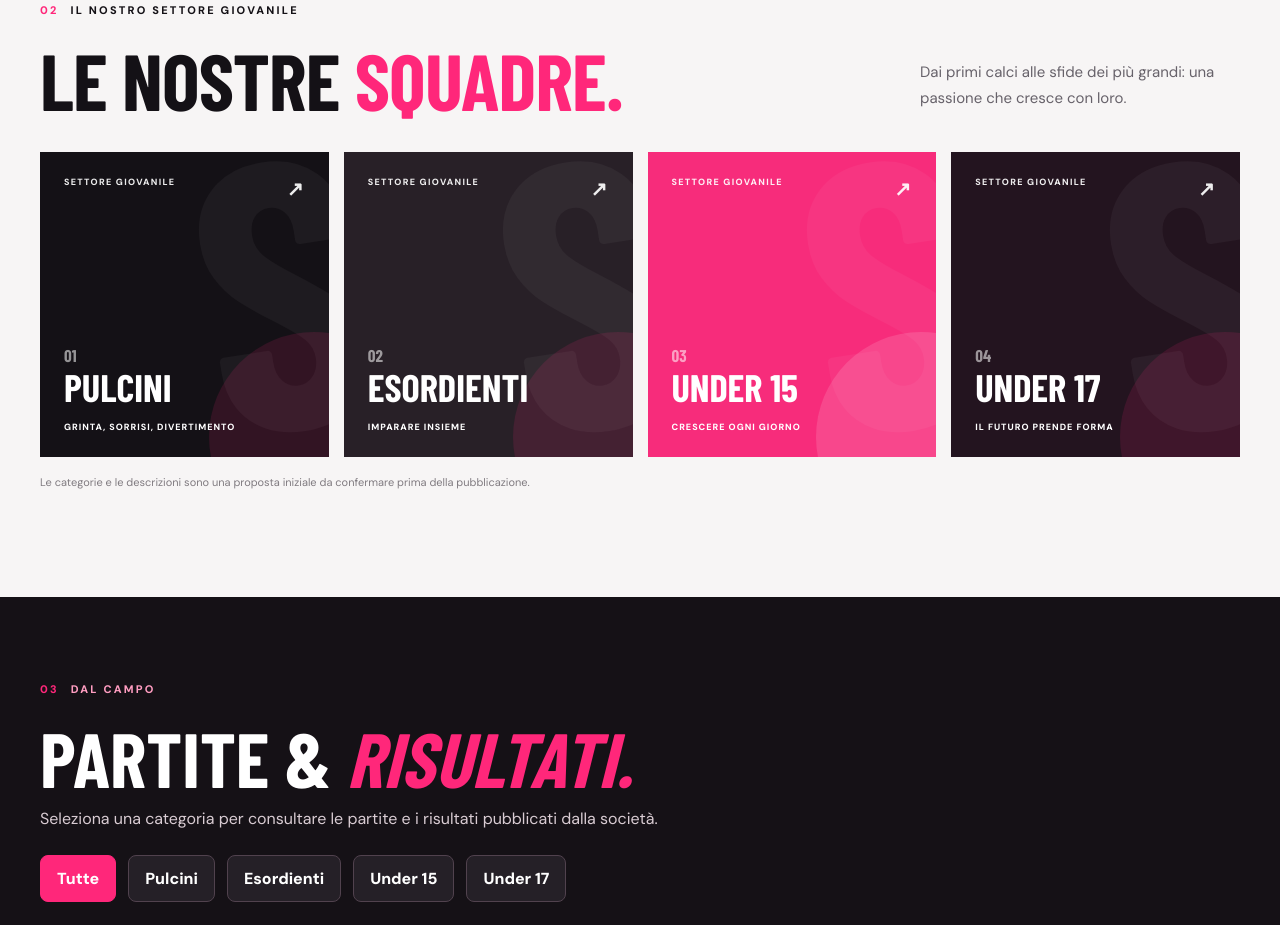
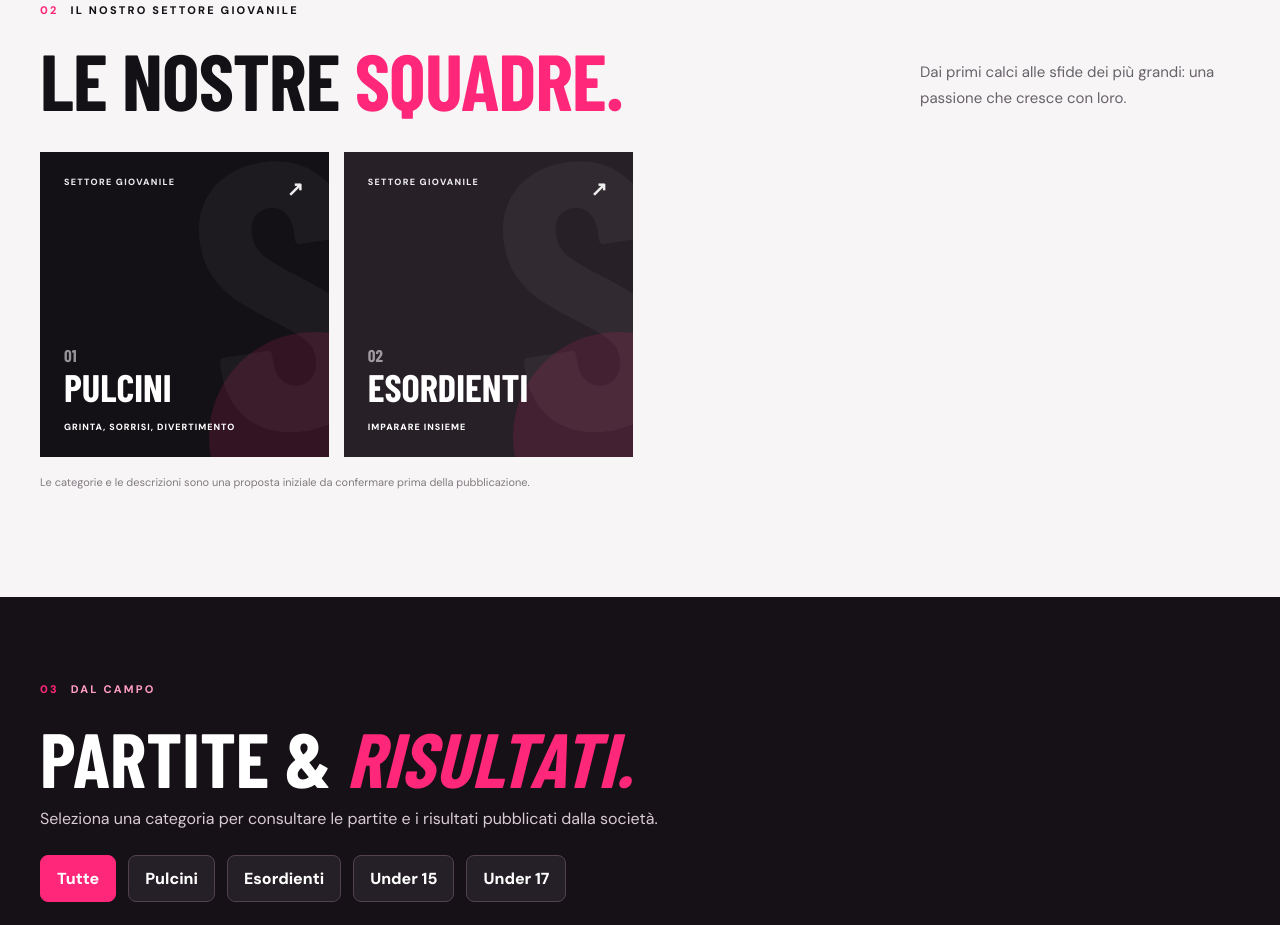
Before and after one commit to asdsalaparuta/salaparuta-calcio, a plain HTML site: page index.html in a window 1280 px wide. Shown: the part 1342-2267 px from the top of the page. Drawn offline with nearby package versions, Linux system fonts and the light colour scheme; a web font is replaced by a local one.

Commit message:
Update index.html

```diff
--- a/index.html
+++ b/index.html
@@ -48,8 +48,6 @@
 <div class="team-grid">
 <article aria-label="Apri scheda PULCINI" class="team-card team-card-one" role="button" tabindex="0"><div class="team-card-top"><span>SETTORE GIOVANILE</span><span>↗</span></div><div class="team-card-main"><span class="team-number">01</span><h3>PULCINI</h3><span class="team-bottom">GRINTA, SORRISI, DIVERTIMENTO</span></div></article>
 <article aria-label="Apri scheda ESORDIENTI" class="team-card team-card-two" role="button" tabindex="0"><div class="team-card-top"><span>SETTORE GIOVANILE</span><span>↗</span></div><div class="team-card-main"><span class="team-number">02</span><h3>ESORDIENTI</h3><span class="team-bottom">IMPARARE INSIEME</span></div></article>
-<article aria-label="Apri scheda UNDER 15" class="team-card team-card-three" role="button" tabindex="0"><div class="team-card-top"><span>SETTORE GIOVANILE</span><span>↗</span></div><div class="team-card-main"><span class="team-number">03</span><h3>UNDER 15</h3><span class="team-bottom">CRESCERE OGNI GIORNO</span></div></article>
-<article aria-label="Apri scheda UNDER 17" class="team-card team-card-four" role="button" tabindex="0"><div class="team-card-top"><span>SETTORE GIOVANILE</span><span>↗</span></div><div class="team-card-main"><span class="team-number">04</span><h3>UNDER 17</h3><span class="team-bottom">IL FUTURO PRENDE FORMA</span></div></article>
 </div><p class="data-note">Le categorie e le descrizioni sono una proposta iniziale da confermare prima della pubblicazione.</p></div>
 </section>
 <section class="match-center" id="partite"><div class="container"><div class="section-tag"><span>03</span> DAL CAMPO</div><h2 style="font:900 clamp(42px,6vw,80px)/.95 'Barlow Condensed',Arial,sans-serif">PARTITE &amp; <em style="color:#ff277a">RISULTATI.</em></h2><p style="margin-top:14px;color:#d9ccd3">Seleziona una categoria per consultare le partite e i risultati pubblicati dalla società.</p><div class="match-controls" id="match-controls"><button class="mini-btn is-active" data-team="Tutte" type="button">Tutte</button><button class="mini-btn" data-team="Pulcini" type="button">Pulcini</button><button class="mini-btn" data-team="Esordienti" type="button">Esordienti</button><button class="mini-btn" data-team="Under 15" type="button">Under 15</button><button class="mini-btn" data-team="Under 17" type="button">Under 17</button></div><div aria-live="polite" class="match-grid" id="match-list"></div></div></section><section class="section news" id="notizie"><div class="container"><div class="section-heading"><div><div class="section-tag"><span>03</span> VITA ROSANERO</div><h2>ULTIME <em>NOTIZIE.</em></h2></div><div aria-label="Filtra notizie" class="news-tabs" role="group"><button aria-pressed="true" class="selected" data-filter="tutte">TUTTE</button><button aria-pressed="false" data-filter="societa">SOCIETÀ</button><button aria-pressed="false" data-filter="giovanili">GIOVANILI</button></div></div>
```
